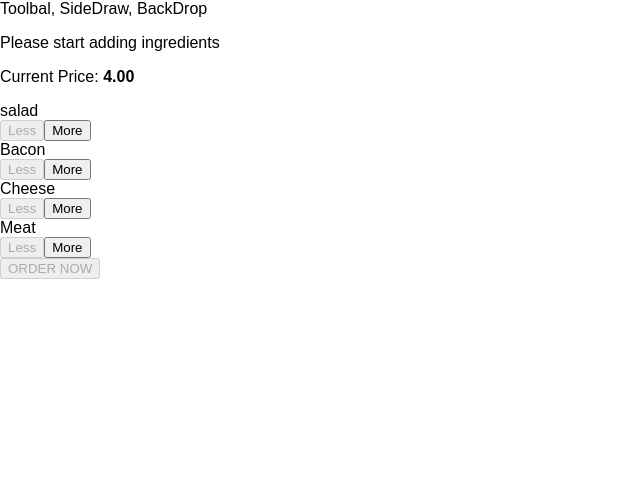
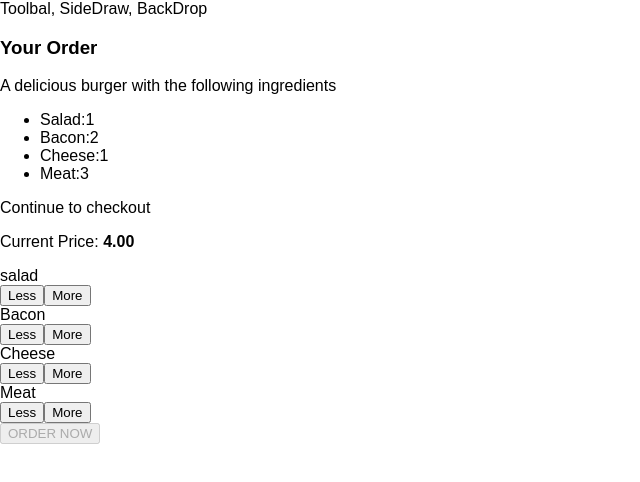
Before and after one commit to fixman93/Real_App, a React (Create React App) app: page / in a window 1280 px wide. Shown: the top 482 px of the page, without its empty margins (0-640 px from the left). Built offline with nearby package versions, Linux system fonts and the light colour scheme.

Commit message:
order modal added

```diff
--- /dev/null
+++ b/src/components/Burger/OrderSummary/OrderSummary.js
@@ -0,0 +1,25 @@
+import React from 'react'
+
+import Aux from '../../../hoc/Aux'
+
+const orderSummary = (props) => {
+    console.log(props.ingredients)
+    const ingredientSummary = Object.keys(props.ingredients).map( igKey => {
+        return (
+            <li key={igKey}>
+                <span style={{textTransform: 'capitalize'}}>{igKey}</span>:
+                {props.ingredients[igKey]}
+            </li>
+        )
+    })
+    return (
+        <Aux>
+            <h3>Your Order</h3>
+            <p>A delicious burger with the following ingredients</p>
+            <ul>{ingredientSummary}</ul>
+            <p>Continue to checkout</p>
+        </Aux>
+    )
+}
+
+export default orderSummary
--- /dev/null
+++ b/src/components/UI/Modal/Modal.css
@@ -0,0 +1,20 @@
+.Modal {
+    position: fixed;
+    z-index: 500;
+    background-color: white;
+    width: 70%;
+    border: 1px solid #ccc;
+    box-shadow: 1px 1px 1px black;
+    padding: 16px;
+    left: 15%;
+    top: 30%;
+    box-sizing: border-box;
+    transition: all 0.3s ease-out;
+}
+
+@media (min-width: 600px) {
+    .Modal {
+        width: 500px;
+        left: calc(50% - 250px);
+    }
+}
--- /dev/null
+++ b/src/components/UI/Modal/Modal.js
@@ -0,0 +1,10 @@
+import React from 'react'
+
+import classes from './Modal.css'
+const modal = (props) => (
+    <div className={classes.Modal}>
+        {props.children}
+    </div>
+)
+
+export default modal
--- a/src/containers/BurgerBuilder/BurgerBilder.js
+++ b/src/containers/BurgerBuilder/BurgerBilder.js
@@ -3,6 +3,8 @@ import React, { Component } from 'react'
 import Aux from '../../hoc/Aux'
 import Burger from '../../components/Burger/Burger'
 import BuildControls from '../../components/Burger/BuildControls/BuildControls';
+import Modal from '../../components/UI/Modal/Modal'
+import OrderSummary from '../../components/Burger/OrderSummary/OrderSummary'
 
 const INGREDIENT_PRICES = {
     salad: 0.5,
@@ -19,10 +21,10 @@ class BurgerBulder extends Component {
     // this is new way
     state = {
         ingredients: {
-            salad: 0,
-            bacon: 0,
-            cheese: 0,
-            meat: 0
+            salad: 1,
+            bacon: 2,
+            cheese: 1,
+            meat: 3
         },
         totalPrice: 4,
         purchaseable: false
@@ -78,6 +80,9 @@ class BurgerBulder extends Component {
         }
         return (
             <Aux>
+                <Modal>
+                    <OrderSummary ingredients={this.state.ingredients} />
+                </Modal>
                 <Burger ingredients = {this.state.ingredients} />
                 <BuildControls
                     ingredientAdded={this.addIngredientsHandler}
```
Also changed, not shown: src/components/UI/Backdrop/Backdrop.js (added).
